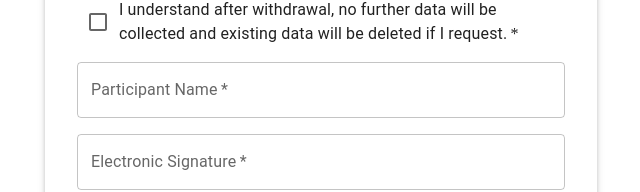
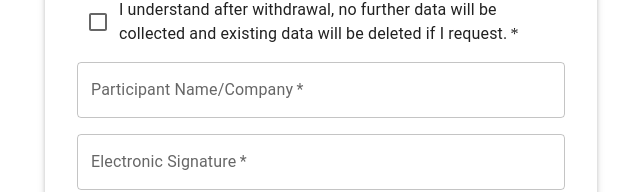
Before and after one commit to Franciswp/IU-Research-Full-Stack-Thesis, a React (Vite) app in the folder client/: page /consent in a window 1280 px wide. Shown: the part 517-709 px from the top of the page, without its empty margins (319-959 px from the left). Built offline with nearby package versions, Linux system fonts and the light colour scheme.

Commit message:
Second Commits

```diff
--- a/client/src/components/InformedConsentForm.jsx
+++ b/client/src/components/InformedConsentForm.jsx
@@ -185,7 +185,7 @@ export default function InformedConsentForm() {
 
             <TextField
               required
-              label="Participant Name"
+              label="Participant Name/Company"
               value={participantName}
               onChange={(e) => setParticipantName(e.target.value)}
               fullWidth
```
